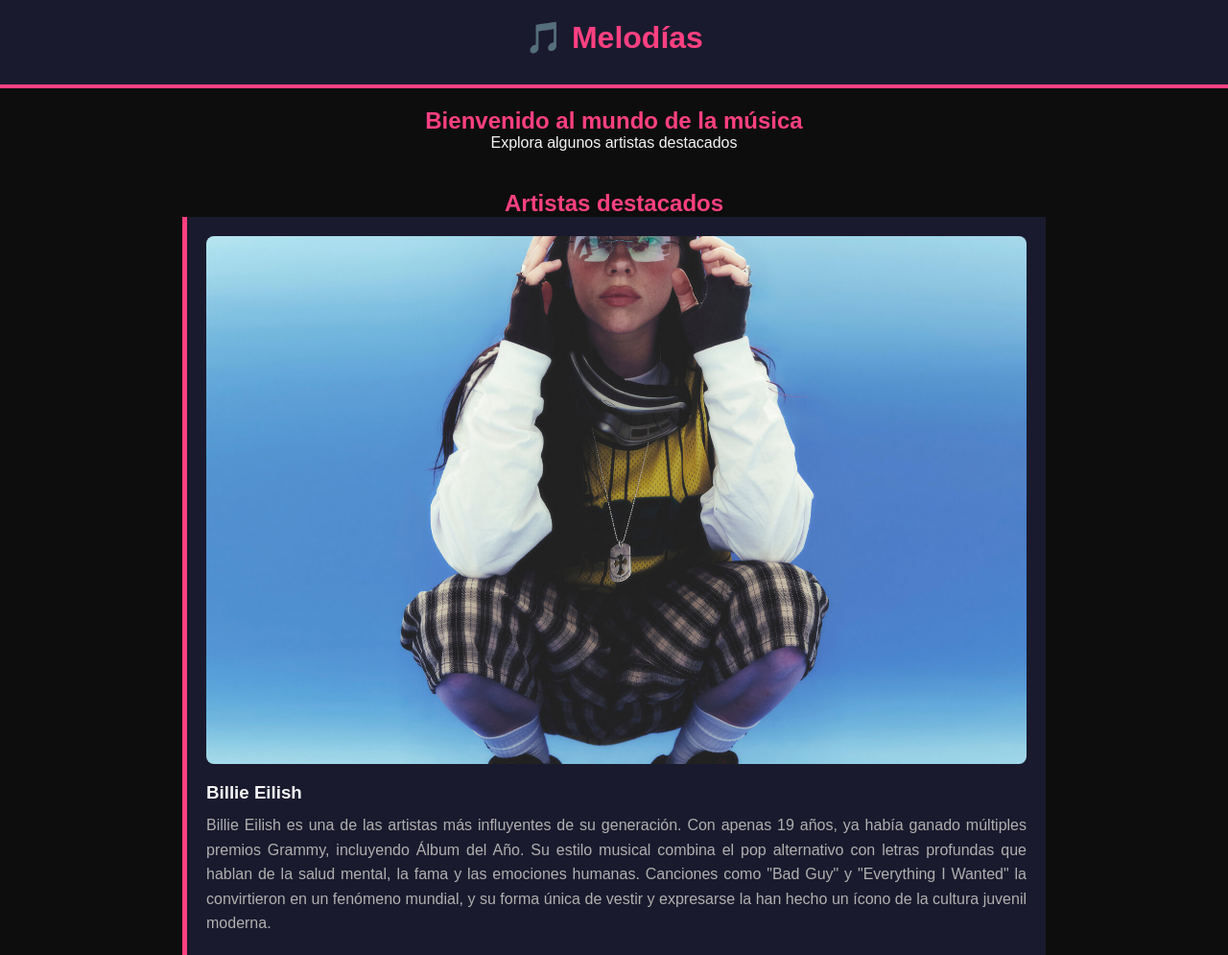
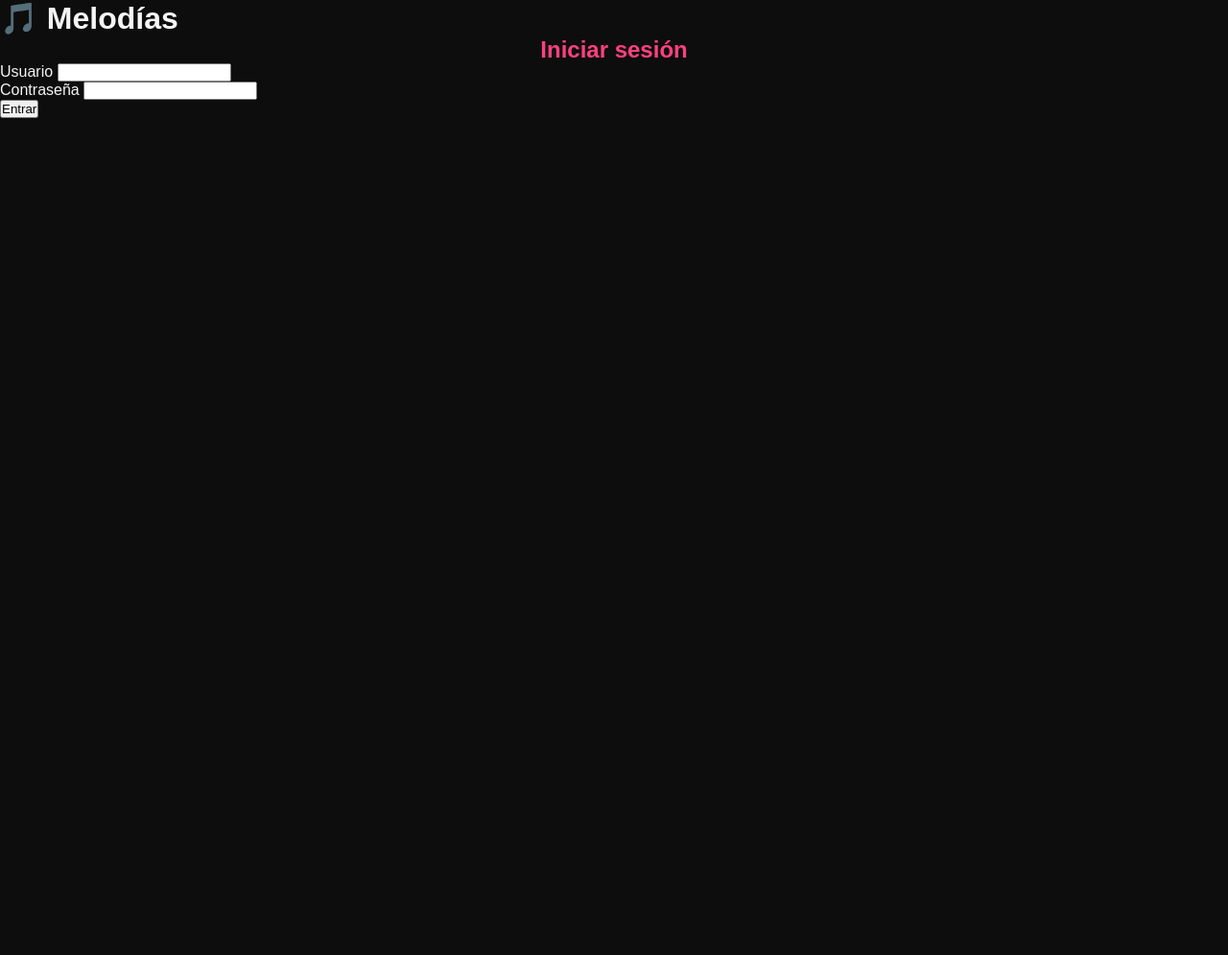
Before and after one commit to juanjosegiron11-ctrl/JG, a plain HTML site: page index.html in a window 1280 px wide. Shown: the top 995 px of the page at 96% size. After the commit the page ends 800 px from the top, so only its background shows below. Drawn offline with nearby package versions, Linux system fonts and the light colour scheme.

Commit message:
Add login view and update HTML structure

```diff
--- a/index.html
+++ b/index.html
@@ -5,15 +5,47 @@
     <meta name="viewport" content="width=device-width, initial-scale=1.0">
     <title>Melodías — Tu portal de música</title>
     <link rel="stylesheet" href="estilo.css">
-
 </head>
 
 <body>
+
+    <!-- ===== VISTA 1: LOGIN (se ve primero) ===== -->
+    <div id="vista-login" class="login-contenedor">
+        <h1 class="login-logo">🎵 Melodías</h1>
+
+        <div class="login-caja">
+            <h2>Iniciar sesión</h2>
+
+            <div class="campo">
+                <label for="login-usuario">Usuario</label>
+                <input type="text" id="login-usuario" autocomplete="username">
+            </div>
+
+            <div class="campo">
+                <label for="login-password">Contraseña</label>
+                <input type="password" id="login-password" autocomplete="current-password">
+            </div>
+
+            <p id="login-mensaje" class="mensaje" role="alert" aria-live="polite"></p>
+
+            <button type="button" id="btn-login" class="btn btn-ancho">Entrar</button>
+        </div>
+    </div>
+
+    <!-- ===== VISTA 2: PÁGINA DE MÚSICA (aparece al iniciar sesión) ===== -->
+    <div id="vista-musica" hidden>
+
 
     <!-- ENCABEZADO -->
     <header>
         <h1>🎵 Melodías</h1>
 
+        <div class="sesion">
+            <div class="sesion-activa">
+                <span id="saludo"></span>
+                <button type="button" id="btn-cerrar-sesion" class="btn btn-secundario">Cerrar sesión</button>
+            </div>
+        </div>
     </header>
 
     <!-- FOTO PRINCIPAL -->
@@ -79,6 +111,10 @@
         <p>© 2026 Melodías — Hecho  por Juan Giron</p>
 
     </footer>
-<script src="int.js"></script>
+    </div>
+
+    <!-- Librería de Supabase (debe ir ANTES de int.js) -->
+    <script src="https://cdn.jsdelivr.net/npm/@supabase/supabase-js@2"></script>
+    <script src="int.js"></script>
 </body>
 </html>
```
